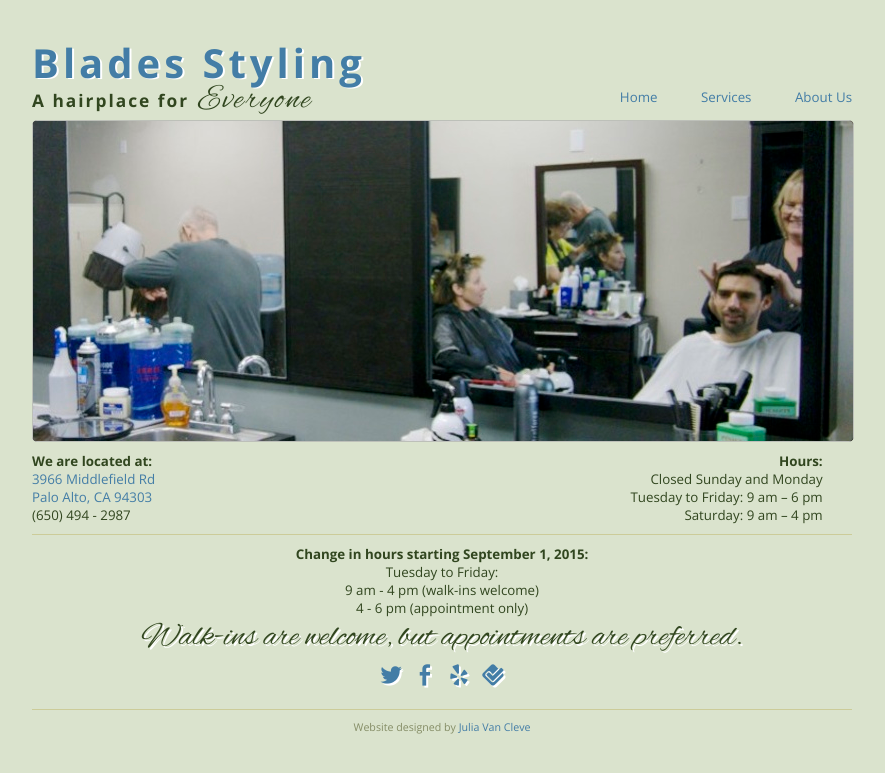
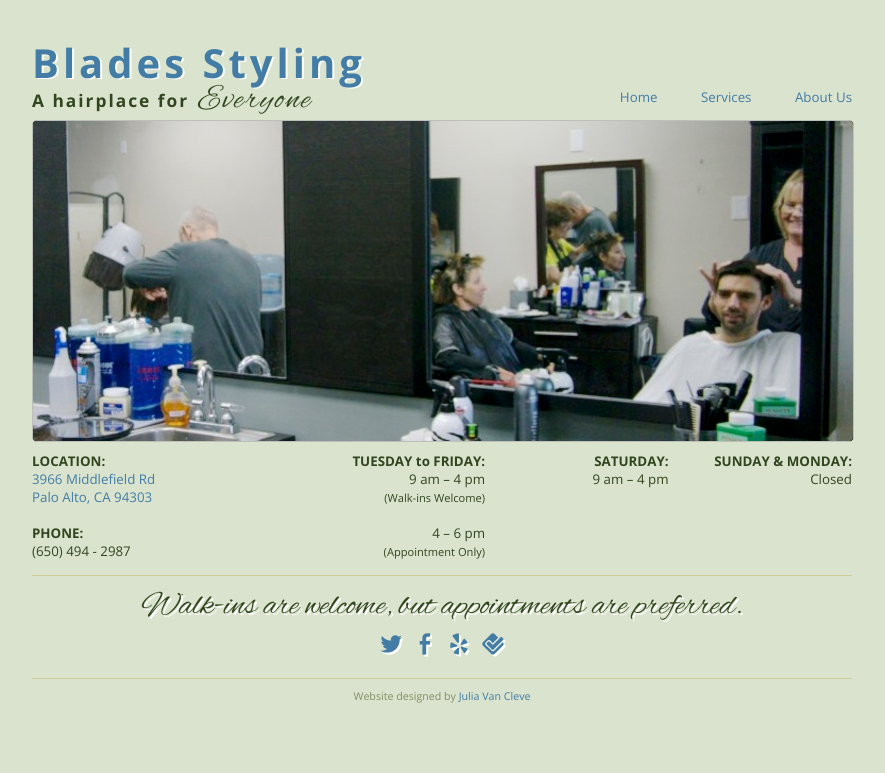
Before and after one commit to jmvx/blades-styling, a Jekyll site: the page built from index.html, in a window 1280 px wide. Shown: the top 773 px of the page, without its empty margins (198-1083 px from the left). Built offline with Jekyll 4.4.1, drawn with Linux system fonts in a browser that asks for light colours; nearby versions of some CDN libraries; Markdown is read by kramdown in place of the engine named in the settings.

Commit message:
style tweaks to hours and location

```diff
--- a/_includes/address.html
+++ b/_includes/address.html
@@ -1,6 +1,8 @@
 <div id="address">
-  <b>We are located at:</b> <br/>
+  <b>LOCATION:</b> <br/>
   <a href="https://www.google.com/maps/preview#!q=3966+Middlefield+Rd%2C+Palo+Alto%2C+CA+94303&data=!1m4!1m3!1d2670!2d-122.1091504!3d37.4189889!4m11!1m10!4m8!1m3!1d203131!2d-121.8174129!3d37.2970155!3m2!1i1024!2i768!4f13.1!17b1">3966 Middlefield Rd <br/>
   Palo Alto, CA 94303 </a><br />
+  <br />
+  <b>PHONE:</b><br />
   (650) 494 - 2987
 </div>
--- a/_includes/hours.html
+++ b/_includes/hours.html
@@ -1,6 +1,19 @@
 <div id="hours">
-  <b>Hours:</b><br />
-  Closed Sunday and Monday <br />
-  Tuesday to Friday: 9 am &ndash; 6 pm <br />
-  Saturday: 9 am &ndash; 4 pm
+  <div class="day_hours">
+    <div class="leftcol">TUESDAY to FRIDAY:</div>
+    <div class="rightcol">
+      9 am &ndash; 4 pm<br /><small>(Walk-ins Welcome)</small><br /><br />
+      4 &ndash; 6 pm <br /><small>(Appointment Only)</small>
+    </div>
+  </div>
+
+  <div class="day_hours second_div">
+    <div class="leftcol">SATURDAY:</div>
+    <div class="rightcol">9 am &ndash; 4 pm</div>
+  </div>
+
+  <div class="day_hours third_div">
+    <div class="leftcol">SUNDAY & MONDAY:</div>
+    <div class="rightcol">Closed</div>
+  </div>
 </div>
--- a/_layouts/default.html
+++ b/_layouts/default.html
@@ -41,7 +41,6 @@
     </div>
 
     <footer>
-      <div id="notice"><strong>Change in hours starting September 1, 2015:</strong><br />Tuesday to Friday:<br />9 am - 4 pm (walk-ins welcome)<br />4 - 6 pm (appointment only)</div>
       Walk-ins are welcome, but appointments are preferred.
       <br/>
       {% include social.html %}
--- a/style.css
+++ b/style.css
@@ -80,7 +80,6 @@
   height:300px;
   margin-left:auto;
   margin-right:auto;
-
   padding:10px;
   border: 1px solid #BDC0B9;
   border-radius: 5px;
@@ -93,8 +92,6 @@
   height:320px;
   margin-left:auto;
   margin-right:auto;
-
-/*  background-color:#FBFCFA;*/
   background-color:black;
   position:relative;
   border: 1px solid #BDC0B9;
@@ -168,14 +165,42 @@
 #address {
     display: inline-block;
     vertical-align: top;
-    width: 48%;
+/*    width: 49%;*/
 }
 
 #hours {
     display: inline-block;
     vertical-align: top;
-    width: 48%;
     text-align:right;
+    float:right;
+}
+
+.day_hours {
+  padding-bottom:15px;
+  display:inline-block;
+  vertical-align:top;
+  padding-right:20px;
+  width:160px;
+}
+
+.day_hours:last-child {
+  padding-right:0px;
+}
+
+.leftcol {
+  vertical-align:top;
+  font-weight:bold;
+  display:inline-block;
+}
+
+.leftcol:first-child {
+  padding-left:20px;
+}
+
+.rightcol {
+/*  width:100px;*/
+  padding-left:20px;
+  display:inline-block;
 }
 
 ul {
@@ -225,6 +250,7 @@
   padding-top:10px;
   font-family: 'Alex Brush', cursive;
   text-shadow: 2px 2px white;
+  clear:both;
 }
 
 #notice {
@@ -283,6 +309,10 @@
     .profile {
         height:100%;
     }
+
+    .day_hours {
+      width:140px;
+    }
 }
 
 /* medium media ----------- */
@@ -309,6 +339,10 @@
 
     #navigation li {
         padding-right:40px;
+    }
+
+    .day_hours {
+      width:98px;
     }
 
 }
@@ -342,4 +376,30 @@
         padding-right: 20px;
         padding-left:20px;
     }
+
+    .day_hours {
+      width:100%;
+    }
+
+    .leftcol, .rightcol {
+      display:block;
+    }
+
+    #hours {
+      padding-top:20px;
+      margin-top:20px;
+      text-align:center;
+      display:inline-block;
+      float:left;
+      border-top:1px solid #cccc99;
+    }
+
+    #address {
+      display:block;
+      text-align:center;
+    }
+
+    #hours, #address, #navigation li {
+      font-size:12pt;
+    }
 }
```
